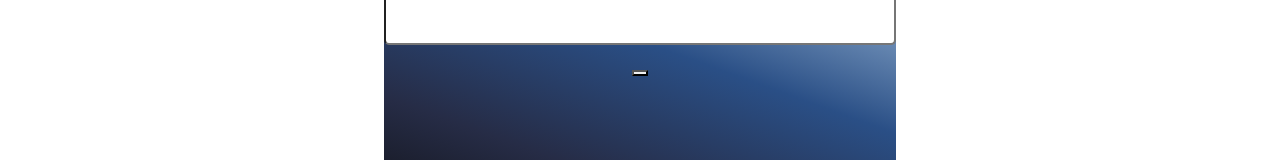
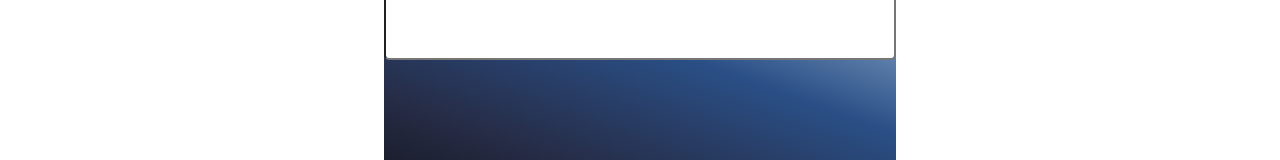
Before and after one commit to assembler-institute/reactjs-wish-list, a React (Create React App) app: page / in a window 1280 px wide. Shown: the part 354-514 px from the top of the page. Built offline with nearby package versions, Linux system fonts and the light colour scheme.

Commit message:
EnterKey

```diff
--- a/src/components/Form/Form.js
+++ b/src/components/Form/Form.js
@@ -20,11 +20,13 @@ class newForm extends Component {
     console.log("Este es titile", title);
   }
 
-  submitTitle() {
-    // event.preventDefault();
-    const { title } = this.state;
-    const { newTodo } = this.props;
-    newTodo(title);
+  submitTitle(event) {
+    if (event.key === "Enter") {
+      const { title } = this.state;
+      const { newTodo } = this.props;
+      newTodo(title);
+      // event.target.value = "";
+    }
   }
 
   render() {
@@ -36,8 +38,8 @@ class newForm extends Component {
           className="form_input"
           value={title}
           onChange={this.handleInput}
+          onKeyPress={this.submitTitle}
         />
-        <button type="button" onClick={this.submitTitle} />
       </>
     );
   }
```
